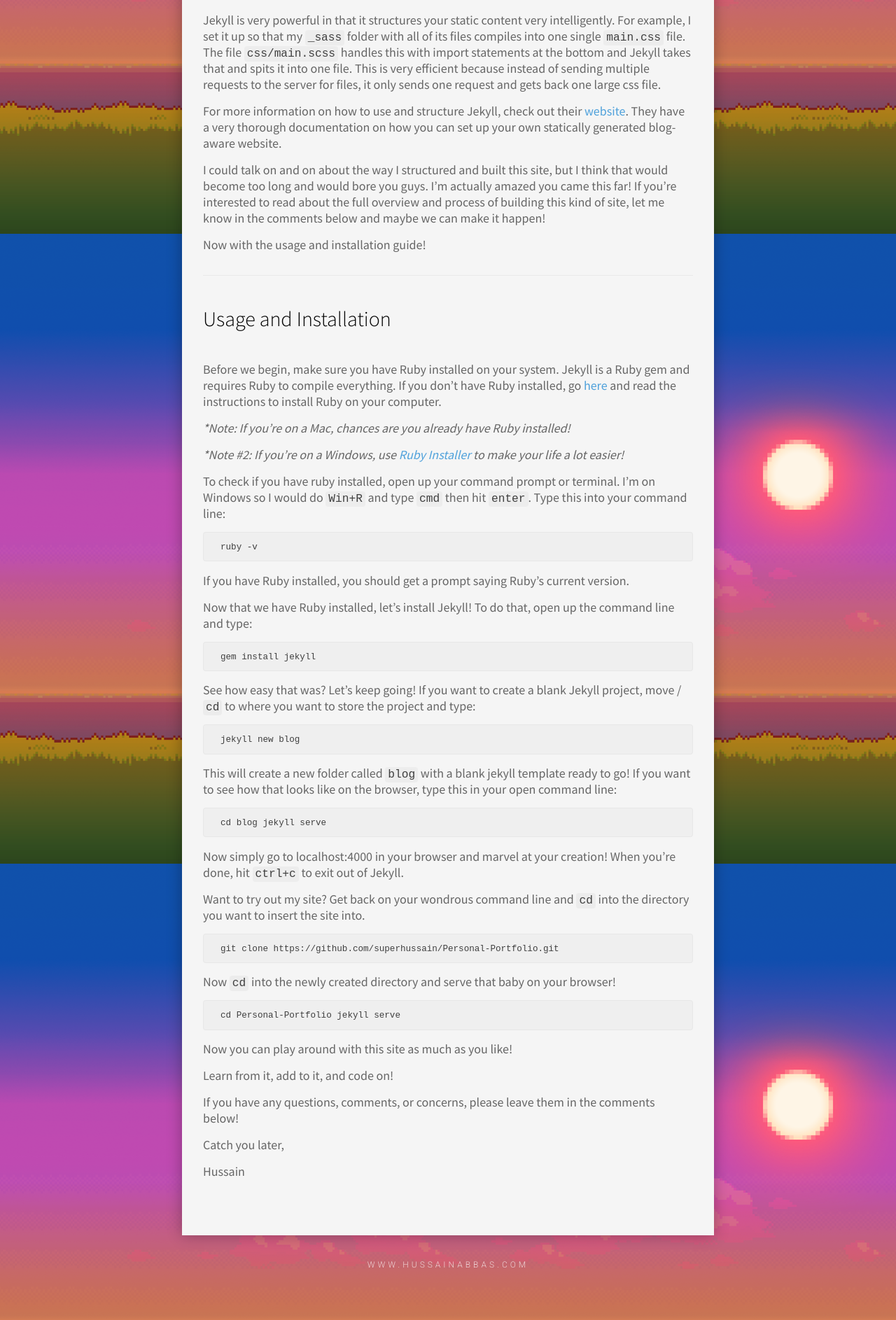
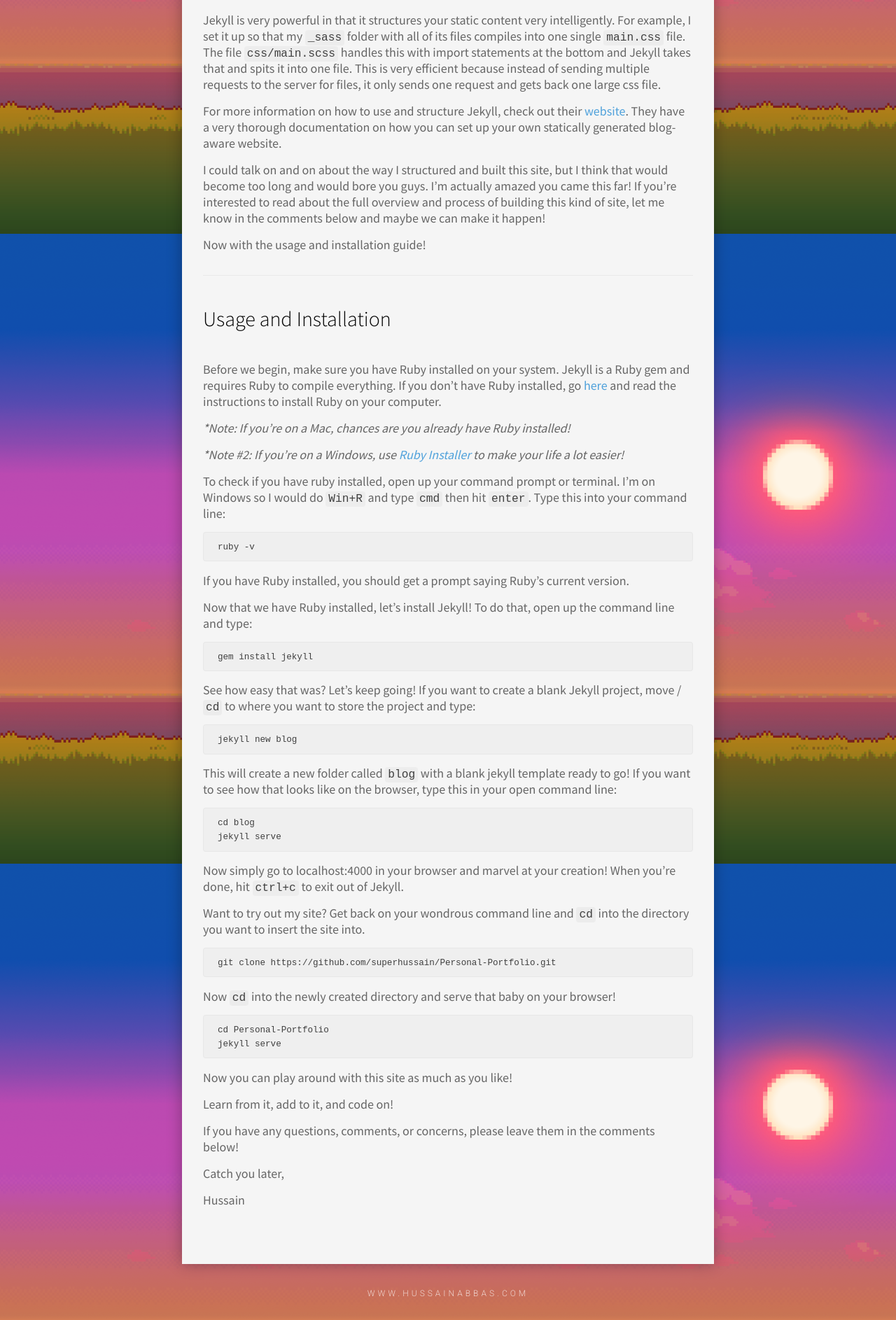
Before and after one commit to superhussain/Personal-Portfolio, a Jekyll site: the page built from _posts/2015-08-19-website-overview.markdown, in a window 1280 px wide. Shown: the part 2366-4252 px from the top of the page at 70% size. Built offline with Jekyll 4.4.1, drawn with Linux system fonts in a browser that asks for light colours; nearby versions of some CDN libraries; comment, search, counter and statistics services are not loaded; before the commit the page ends 4211 px from its top, so only the background shows below that.

Commit message:
update post sass
fixed formatting

```diff
--- a/_sass/_post.sass
+++ b/_sass/_post.sass
@@ -69,6 +69,10 @@
         border-radius: 4px
         code
           background-color: transparent
+          white-space: pre
+          padding: 0px
+
+
 
       code
         font-family: "Source Code Pro",monospace
```
